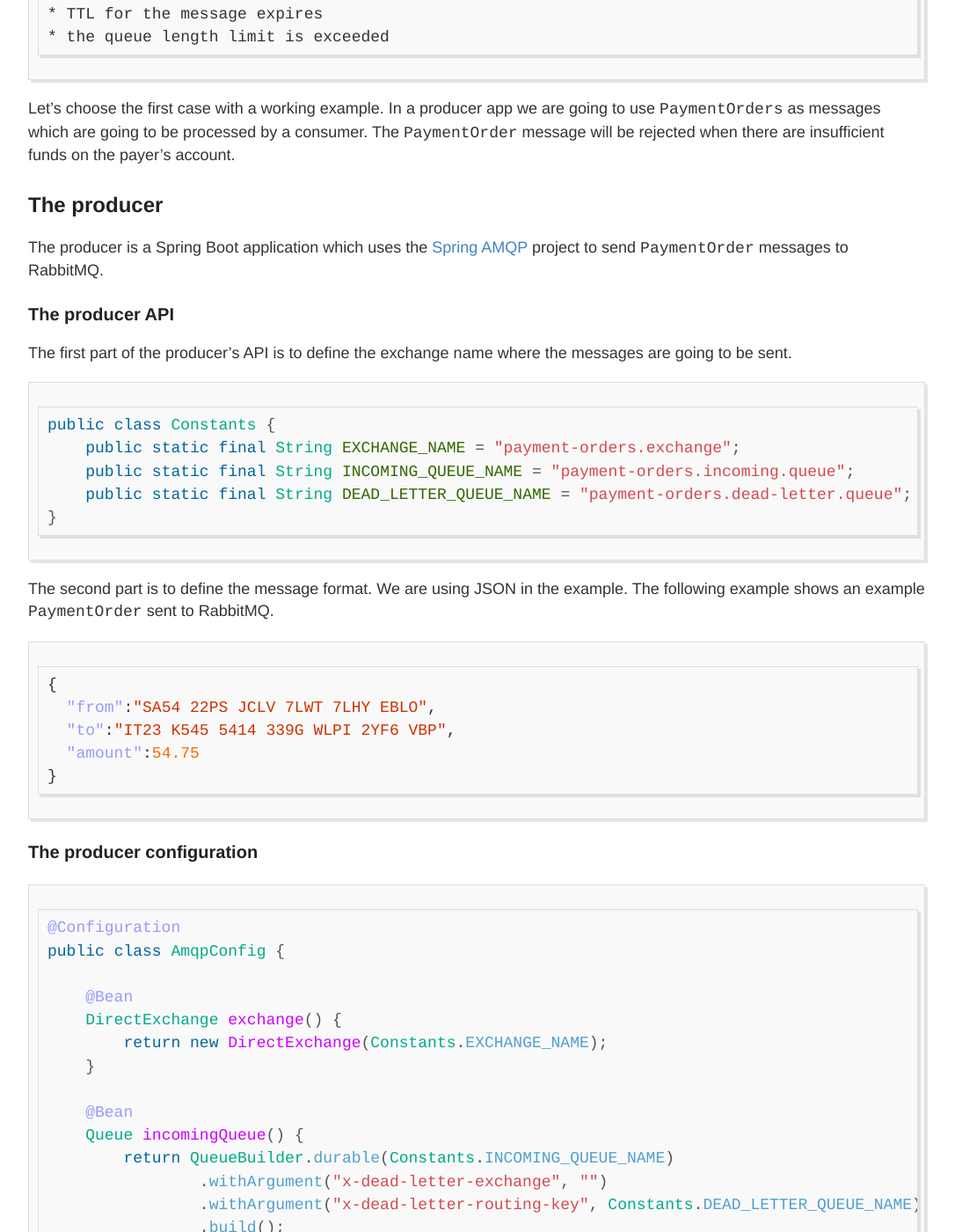
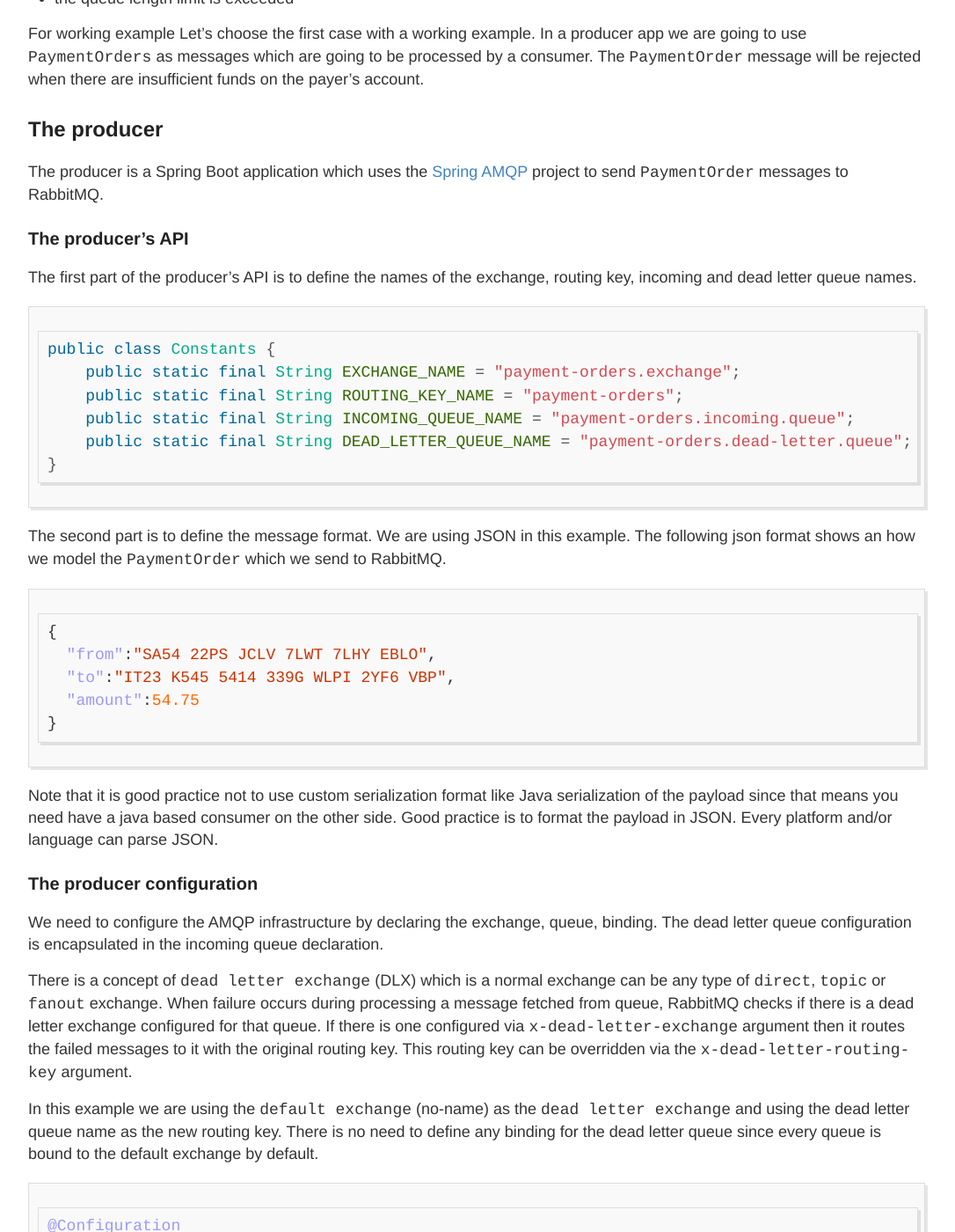
Before and after one commit to altfatterz/altfatterz.github.io, a Jekyll site: the page built from _posts/2016-09-05-dead-letter-queue-configuration-rabbitmq.md, in a window 1280 px wide and 1400 px high, scrolled down 412 px. Shown: the whole window at 88% size, without its empty margins (98-1184 px from the left). Built offline with Jekyll 4.4.1, drawn with Linux system fonts in a browser that asks for light colours; comment, search, counter and statistics services are not loaded; some of the changed text lies outside the part shown.

Commit message:
more rabbit work

````diff
--- a/_posts/2016-09-05-dead-letter-queue-configuration-rabbitmq.md
+++ b/_posts/2016-09-05-dead-letter-queue-configuration-rabbitmq.md
@@ -4,12 +4,13 @@
 tags: [RabbitMQ, springboot]
 ---
 
-In this post I am looking into dead letter queue configuration with RabbitMQ. A message from a queue can be 'dead-lettered' when one the following things occur:
+In this post we play with dead letter queue configuration with RabbitMQ. A message from a queue can be 'dead-lettered' when one the following things occur:
 
-    * the message is rejected and requeuing is set to false
-    * TTL for the message expires
-    * the queue length limit is exceeded
+  * the message is rejected and requeuing is set to false
+  * TTL for the message expires
+  * the queue length limit is exceeded
 
+For working example
 Let's choose the first case with a working example. In a producer app we are going to use `PaymentOrders` as messages which are going to be processed by a consumer.
 The `PaymentOrder` message will be rejected when there are insufficient funds on the payer's account.
 
@@ -17,19 +18,20 @@
 
 The producer is a Spring Boot application which uses the [Spring AMQP](https://projects.spring.io/spring-amqp/) project to send `PaymentOrder` messages to RabbitMQ.
 
-### The producer API
+### The producer's API
 
-The first part of the producer's API is to define the exchange name where the messages are going to be sent.
+The first part of the producer's API is to define the names of the exchange, routing key, incoming and dead letter queue names.
 
 ```java
 public class Constants {
     public static final String EXCHANGE_NAME = "payment-orders.exchange";
+    public static final String ROUTING_KEY_NAME = "payment-orders";
     public static final String INCOMING_QUEUE_NAME = "payment-orders.incoming.queue";
     public static final String DEAD_LETTER_QUEUE_NAME = "payment-orders.dead-letter.queue";
 }
 ```
 
-The second part is to define the message format. We are using JSON in the example. The following example shows an example `PaymentOrder` sent to RabbitMQ.
+The second part is to define the message format. We are using JSON in this example. The following json format shows an how we model the `PaymentOrder` which we send to RabbitMQ.
 
 ```json
 {
@@ -39,7 +41,17 @@
 }
 ```
 
+Note that it is good practice not to use custom serialization format like Java serialization of the payload since that means you need have a java based consumer on the other side.
+Good practice is to format the payload in JSON. Every platform and/or language can parse JSON.
+
 ### The producer configuration
+
+We need to configure the AMQP infrastructure by declaring the exchange, queue, binding. The dead letter queue configuration is encapsulated in the incoming queue declaration.
+
+There is a concept of `dead letter exchange` (DLX) which is a normal exchange can be any type of `direct`, `topic` or `fanout` exchange. When failure occurs during processing a message fetched from queue, RabbitMQ checks if there is a dead letter exchange configured for that queue.
+If there is one configured via `x-dead-letter-exchange` argument then it routes the failed messages to it with the original routing key. This routing key can be overridden via the `x-dead-letter-routing-key` argument.
+
+In this example we are using the `default exchange` (no-name) as the `dead letter exchange` and using the dead letter queue name as the new routing key. There is no need to define any binding for the dead letter queue since every queue is bound to the default exchange by default.
 
 ```java
 @Configuration
@@ -83,7 +95,11 @@
 }
 ```
 
+We need to redeclare the `RabbitTemplate` since we want to set a JSON message converter.
+
 ### The producer logic
+
+In this simple example we just generate random payment orders every 1 second which we send to RabbitMQ for further processing.
 
 ```java
 @Component
@@ -108,6 +124,8 @@
 }
 
 ```
+
+<p><img src="/images/rabbitmq-dead-letter-queue.png" alt="RabbitMQ dead letter queue" /></p>
 
 ## The consumer
 
@@ -140,14 +158,11 @@
 
 ### The consumer configuration
 
+The consumer only cares about the queue from where the messages are fetched. The incoming queue must exist otherwise the application will not start. Note that the dead letter queue does not have to exist in order for the consumer to start, but it should exist by the time messages need to be dead-lettered. If it is missing then, the messages will be silently dropped.
+
 ```java
 @Configuration
 public class AmqpConfig {
-
-    @Bean
-    DirectExchange exchange() {
-        return new DirectExchange(Constants.EXCHANGE_NAME);
-    }
 
     @Bean
     Queue incomingQueue() {
@@ -184,24 +189,22 @@
 
 ### The consumer logic
 
+Whenever a message is available on the incoming queue our `process` method will be invoked with the deserialized `PaymentOrder` instance. Here we simulate the message rejection by throwing an `InsufficientFundsException` randomly.
 
 ```java
 @Component
 public class Consumer {
 
-    private static final Logger logger = LoggerFactory.getLogger(Consumer.class);
-
     @RabbitListener(queues = Constants.INCOMING_QUEUE_NAME)
     public void process(@Payload PaymentOrder paymentOrder) throws InsufficientFundsException {
-        logger.info("Processing payload \'{}\'", paymentOrder);
-
         if (new Random().nextBoolean()) {
             throw new InsufficientFundsException("insufficient funds on account " + paymentOrder.getFrom());
         }
     }
+
 }
 ```
 
+The following shows an example `PaymentOrder` message from the dead letter queue:
+
 <p><img src="/images/rabbitmq-dead-letter-queue-message.png" alt="RabbitMQ dead letter queue message" /></p>
-
-<p><img src="/images/rabbitmq-dead-letter-queue.png" alt="RabbitMQ dead letter queue" /></p>
````
Also changed, not shown: other parts of _posts/2016-09-05-dead-letter-queue-configuration-rabbitmq.md (+0 -10 lines).
